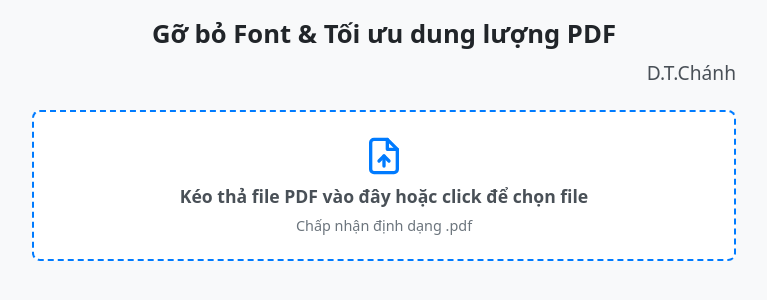
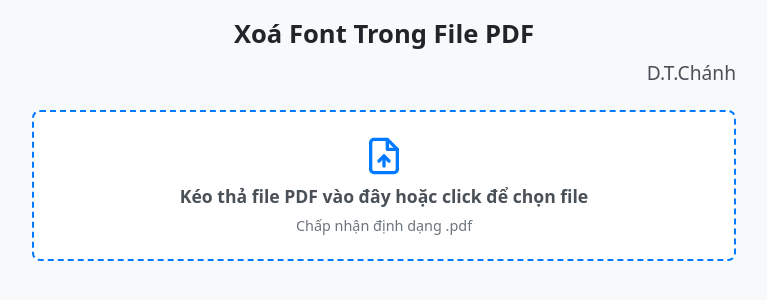
Before and after one commit to tanchanh/xoa-font-pdf, a plain HTML site: page index.html in a window 1280 px wide. Shown: the whole page, without its empty margins (256-1023 px from the left). Drawn offline with Linux system fonts and the light colour scheme.

Commit message:
Add files via upload

```diff
--- a/index.html
+++ b/index.html
@@ -1,8 +1,9 @@
 <html lang="vi">
+
 <head>
     <meta charset="UTF-8">
     <meta name="viewport" content="width=device-width, initial-scale=1.0">
-    <title>Gỡ bỏ Font & Giảm dung lượng PDF - D.T.</title>
+    <title>Xoá Font Trong File PDF - D.T.Chánh</title>
 
     <!-- Thử tải từ CDN của tác giả -->
     <script src="https://unpkg.com/pdf-lib@1.17.1/dist/pdf-lib.min.js"></script>
@@ -18,6 +19,7 @@
         * {
             box-sizing: border-box;
         }
+
         body {
             font-family: system-ui, -apple-system, BlinkMacSystemFont, "Segoe UI", Roboto, "Helvetica Neue", Arial, sans-serif;
             font-weight: normal;
@@ -30,6 +32,7 @@
             margin-left: auto;
             margin-right: auto;
         }
+
         h1 {
             font-size: 1.6rem;
             font-weight: bold;
@@ -37,6 +40,7 @@
             margin-top: 0;
             margin-bottom: 0.5rem;
         }
+
         .author-name {
             font-style: normal;
             font-size: 1.2rem;
@@ -44,12 +48,14 @@
             margin-bottom: 1.5rem;
             color: #495057;
         }
+
         h2 {
             font-size: 1.4rem;
             font-weight: bold;
             margin-top: 1.5rem;
             margin-bottom: 1rem;
         }
+
         h3 {
             font-size: 1.2rem;
             font-weight: bold;
@@ -68,16 +74,19 @@
             transition: background-color 0.2s, border-color 0.2s;
             margin-bottom: 1.5rem;
         }
+
         .drop-zone.dragover {
             background-color: #e2e6ea;
             border-color: #0056b3;
         }
+
         .drop-zone p {
             margin: 0;
             font-size: 1.1rem;
             font-weight: bold;
             color: #495057;
         }
+
         .drop-zone span {
             font-size: 0.9rem;
             color: #6c757d;
@@ -95,6 +104,7 @@
             font-size: 1.1rem;
             font-weight: bold;
         }
+
         button:hover {
             background-color: #218838;
         }
@@ -109,6 +119,7 @@
             border-right: 2px solid #ddd;
             border-bottom: 2px solid #ddd;
         }
+
         .font-item {
             padding: 0.5rem 0;
             border-bottom: 2px dashed #ccc;
@@ -116,9 +127,11 @@
             justify-content: space-between;
             align-items: center;
         }
+
         .font-item:last-child {
             border-bottom: none;
         }
+
         .font-item label {
             display: flex;
             align-items: center;
@@ -126,6 +139,7 @@
             width: 70%;
             font-weight: normal;
         }
+
         .font-item input[type="checkbox"] {
             margin-right: 0.8rem;
             transform: scale(1.2);
@@ -139,29 +153,34 @@
             font-weight: bold;
             border-radius: 0.25rem;
         }
+
         .badge-embedded {
             background-color: #ffeeba;
             color: #856404;
         }
+
         .badge-reference {
             background-color: #e2e3e5;
             color: #383d41;
         }
+
         #status {
             margin-top: 1rem;
             font-weight: bold;
         }
     </style>
 </head>
+
 <body>
 
-    <h1>Gỡ bỏ Font & Tối ưu dung lượng PDF</h1>
+    <h1>Xoá Font Trong File PDF</h1>
     <div class="author-name">D.T.Chánh</div>
 
     <!-- Khung kéo thả file (Click vào cũng có thể chọn file) -->
     <div class="drop-zone" id="dropZone" onclick="document.getElementById('pdfFile').click()">
         <!-- Biểu tượng file PDF kéo thả trực quan -->
-        <svg width="40" height="40" viewBox="0 0 24 24" fill="none" stroke="#007bff" stroke-width="2" stroke-linecap="round" stroke-linejoin="round" style="margin-bottom: 0.5rem;">
+        <svg width="40" height="40" viewBox="0 0 24 24" fill="none" stroke="#007bff" stroke-width="2"
+            stroke-linecap="round" stroke-linejoin="round" style="margin-bottom: 0.5rem;">
             <path d="M14 2H6a2 2 0 0 0-2 2v16a2 2 0 0 0 2 2h12a2 2 0 0 0 2-2V8z"></path>
             <polyline points="14 2 14 8 20 8"></polyline>
             <line x1="12" y1="18" x2="12" y2="12"></line>
@@ -421,4 +440,5 @@
     </script>
 
 </body>
+
 </html>
```
Lines whose indentation alone changed are shown as unchanged.
